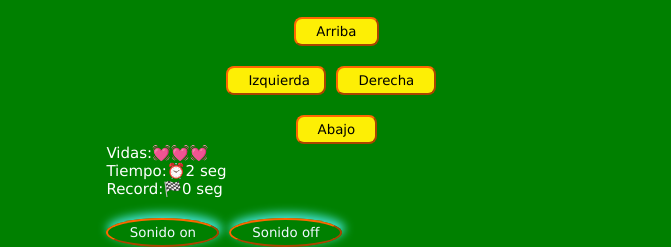
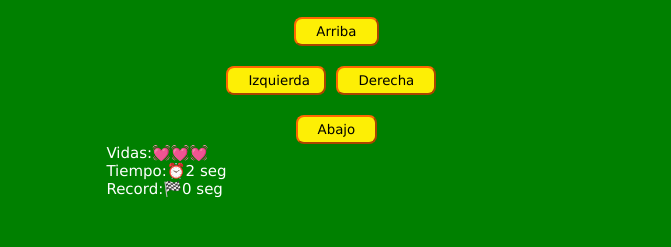
Before and after one commit to elmerj23/Game, a plain HTML site: page index.html in a window 1280 px wide. Shown: the part 632-879 px from the top of the page, without its empty margins (278-949 px from the left). After the commit the page ends 830 px from the top, so only its background shows below. Drawn offline with Linux system fonts and the light colour scheme.

Commit message:
Update index.html
saco botones de sonido por mal funcionamiento

```diff
--- a/index.html
+++ b/index.html
@@ -30,8 +30,7 @@
 <p>Tiempo:⏰<span id="time"></span></p>
 <p>Record:🏁<span id="records"></span></p>
 
-<button class="sound"id="btnOn">Sonido on</button>
- <button class="sound"id="btnOff">Sonido off</button>
+
  </div>
 
 <div>
```
